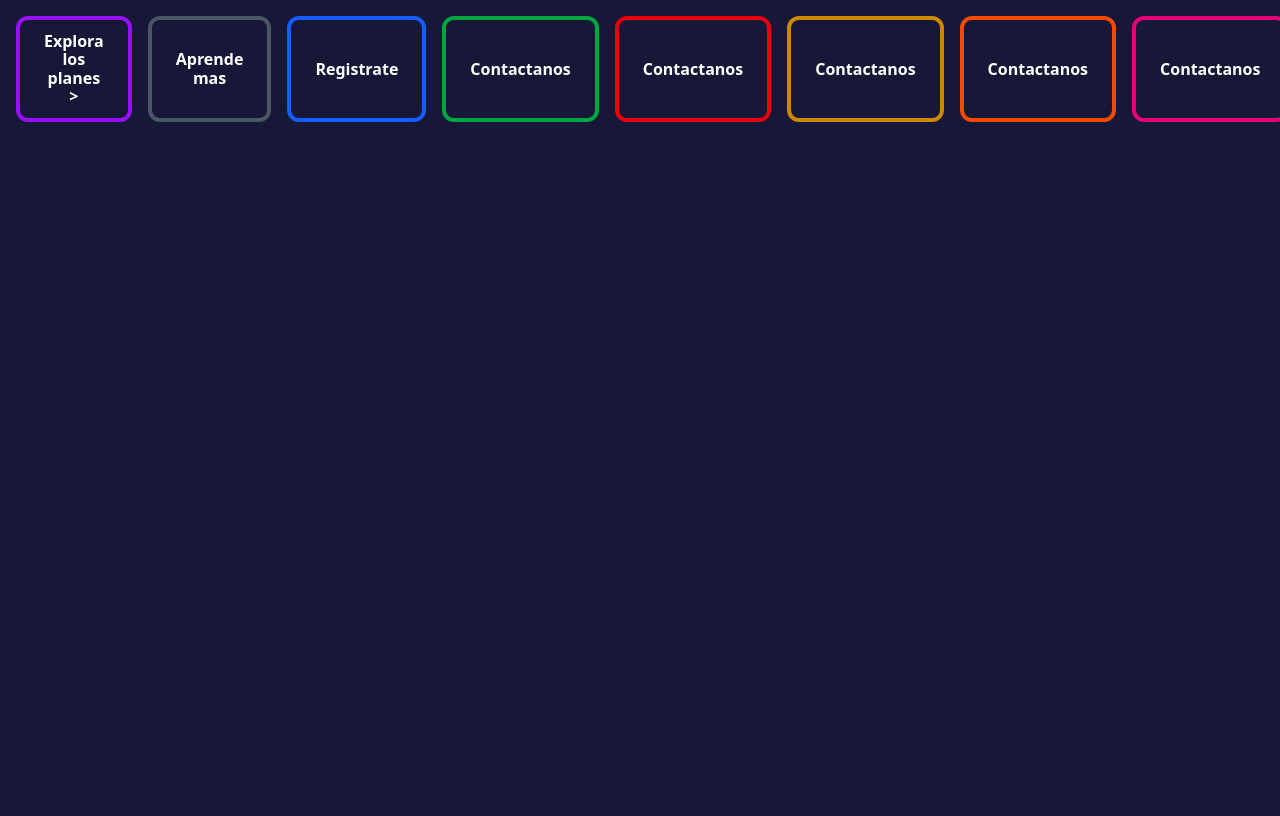
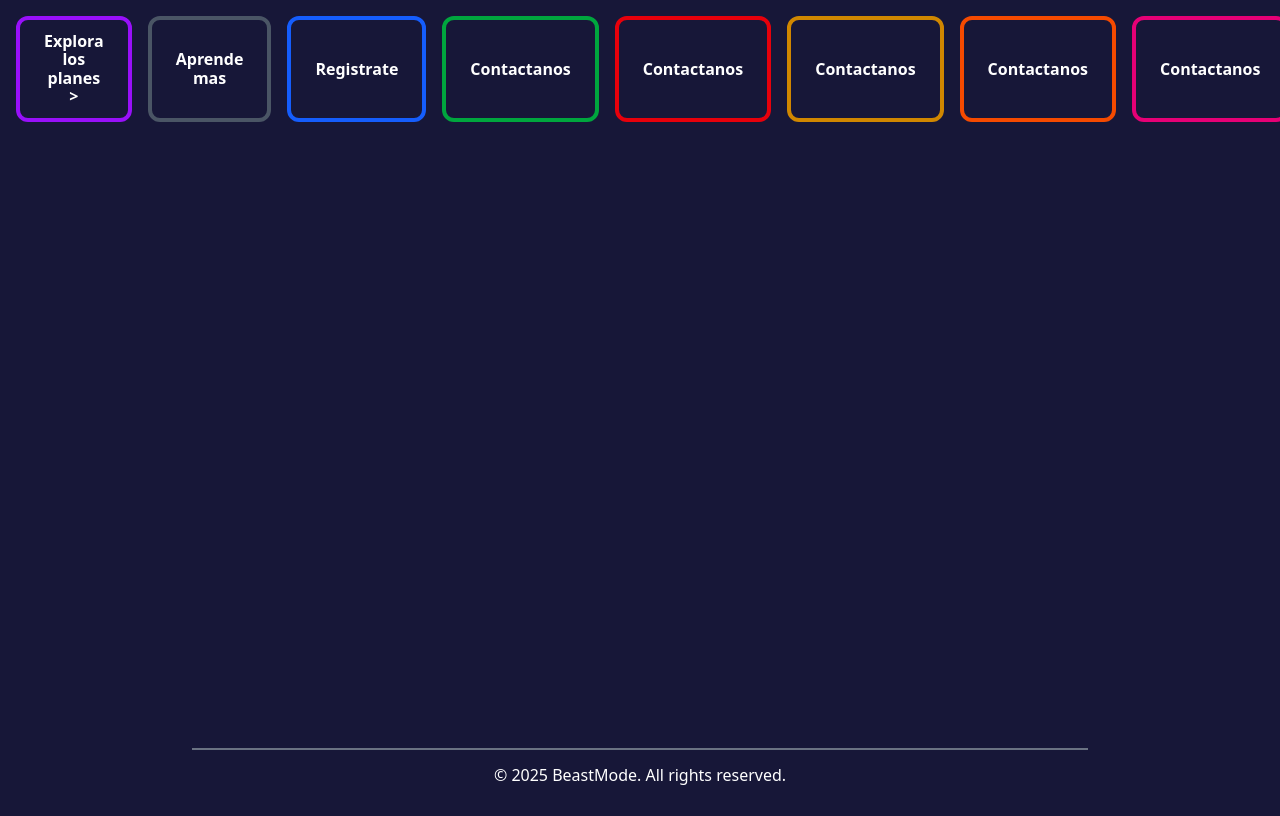
Before and after one commit to beastmode-pf-proyect/beastmode, a Next.js app in the folder frontend/front/: page / in a window 1280 px wide. Shown: the top 816 px of the page. Built offline with nearby package versions, Linux system fonts and the light colour scheme.

Commit message:
pequeña modificacion

```diff
--- a/frontend/front/src/app/layout.tsx
+++ b/frontend/front/src/app/layout.tsx
@@ -1,6 +1,7 @@
 import type { Metadata } from "next";
 import { Geist, Geist_Mono } from "next/font/google";
 import "./globals.css";
+import Footer from "@/Components/Footer/Footer";
 
 const geistSans = Geist({
   variable: "--font-geist-sans",
@@ -24,9 +25,9 @@
 }>) {
   return (
     <html lang="en">
-      <body
-        className={`${geistSans.variable} ${geistMono.variable} antialiased`}>
+      <body         className={`${geistSans.variable} ${geistMono.variable} antialiased min-h-screen flex flex-col`}>
         <div style={{ flex: 1 }}>{children}</div>
+        <Footer />
       </body>
     </html>
   );
```
